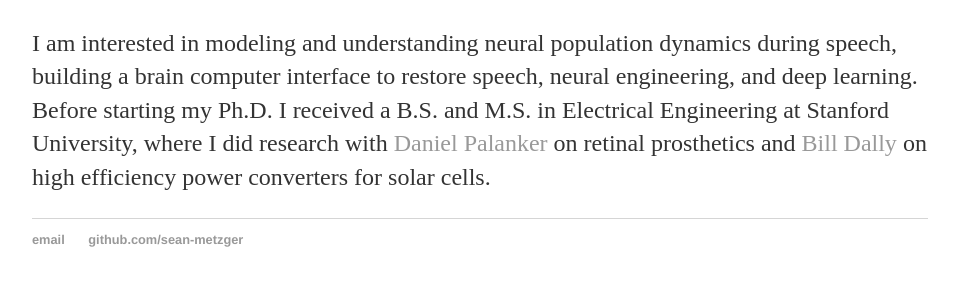
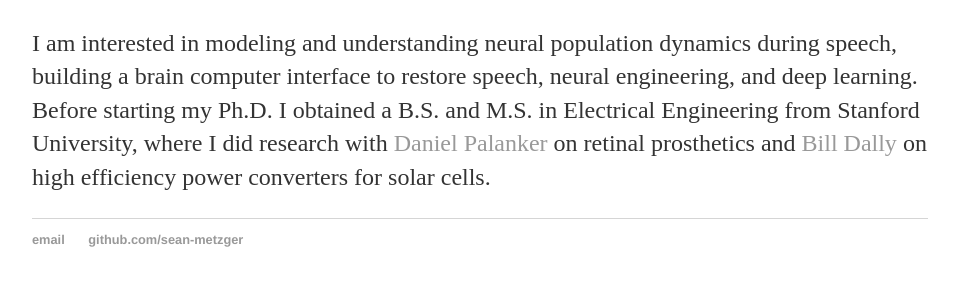
Before and after one commit to sean-metzger/sean-metzger.github.io, a Jekyll site: the page built from index.html, in a window 1280 px wide. Shown: the part 262-548 px from the top of the page, without its empty margins (160-1119 px from the left). Built offline with Jekyll 4.4.1, drawn with Linux system fonts in a browser that asks for light colours.

Commit message:
Update index.html

```diff
--- a/index.html
+++ b/index.html
@@ -6,6 +6,6 @@ title: Sean Metzger, PhD Student
 <div class="blurb">
 	<h1>Sean Metzger</h1>
 		<p>I am a first year Ph.D. student in the UC Berkeley/UCSF graduate program in bioengineering advised by <a href="http://changlab.ucsf.edu/">Edward Chang</a> .</p>
-		<p>I am interested in modeling and understanding neural population dynamics during speech, building a brain computer interface to restore speech, neural engineering, and deep learning. Before starting my Ph.D. I received a B.S.
-			and M.S. in Electrical Engineering at Stanford University, where I did research with <a href="https://web.stanford.edu/~palanker/lab/">Daniel Palanker</a> on retinal prosthetics and <a href="https://profiles.stanford.edu/william-dally">Bill Dally</a> on high efficiency power converters for solar cells.</p>
+		<p>I am interested in modeling and understanding neural population dynamics during speech, building a brain computer interface to restore speech, neural engineering, and deep learning. Before starting my Ph.D. I obtained a B.S.
+			and M.S. in Electrical Engineering from Stanford University, where I did research with <a href="https://web.stanford.edu/~palanker/lab/">Daniel Palanker</a> on retinal prosthetics and <a href="https://profiles.stanford.edu/william-dally">Bill Dally</a> on high efficiency power converters for solar cells.</p>
 </div><!-- /.blurb -->
```
